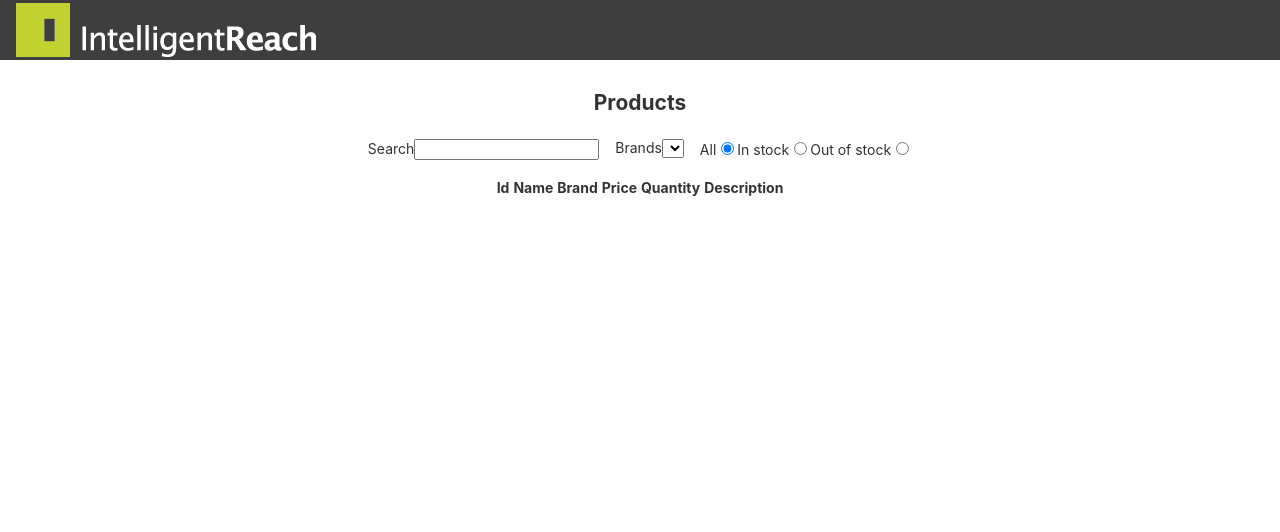
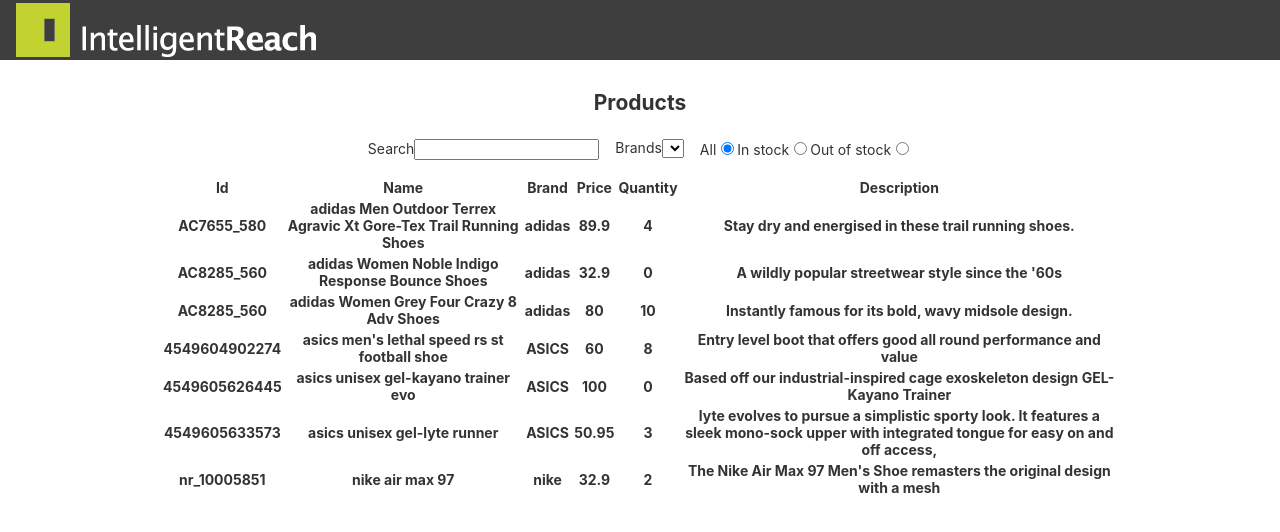
Before and after one commit to ronaldodupra/Dev-test, an Angular app: page / in a window 1280 px wide. Shown: the top 532 px of the page. Built offline with nearby package versions, Linux system fonts and the light colour scheme.

Commit message:
populate the grid with all products when the app component has loaded

```diff
--- a/src/app/app.component.html
+++ b/src/app/app.component.html
@@ -1,6 +1,8 @@
 <style>
   :host {
-    font-family: -apple-system, BlinkMacSystemFont, "Segoe UI", Roboto, Helvetica, Arial, sans-serif, "Apple Color Emoji", "Segoe UI Emoji", "Segoe UI Symbol";
+    font-family: -apple-system, BlinkMacSystemFont, "Segoe UI", Roboto,
+      Helvetica, Arial, sans-serif, "Apple Color Emoji", "Segoe UI Emoji",
+      "Segoe UI Symbol";
     font-size: 14px;
     color: #333;
     box-sizing: border-box;
@@ -118,19 +120,18 @@
     </div>
     <div class="filter">
       <label for="brands">Brands</label>
-      <select id="brands"> </select>
+      <select id="brands"></select>
     </div>
     <div class="filter">
       <label for="in-stock">All</label>
-      <input type="radio" id="in-stock" name="stock" value="all" checked>
+      <input type="radio" id="in-stock" name="stock" value="all" checked />
       <label for="in-stock">In stock</label>
-      <input type="radio" id="in-stock" name="stock" value="in-stock">
+      <input type="radio" id="in-stock" name="stock" value="in-stock" />
       <label for="out-of-stock">Out of stock</label>
-      <input type="radio" id="out-of-stock" name="stock" value="out-of-stock">
+      <input type="radio" id="out-of-stock" name="stock" value="out-of-stock" />
     </div>
   </div>
   <div class="container">
-    <products-table>
-    </products-table>
+    <products-table> </products-table>
   </div>
 </div>
--- a/src/app/app.component.ts
+++ b/src/app/app.component.ts
@@ -3,7 +3,7 @@
 @Component({
   selector: "app-root",
   templateUrl: "./app.component.html",
-  styleUrls: ["./app.component.css"]
+  styleUrls: ["./app.component.css"],
 })
 export class AppComponent {
   title = "ir-dev-test";
--- a/src/app/products/products-grid.component.html
+++ b/src/app/products/products-grid.component.html
@@ -1,27 +1,22 @@
 <table>
   <thead>
     <tr>
-      <th>
-        Id
-      </th>
-      <th>
-        Name
-      </th>
-      <th>
-        Brand
-      </th>
-      <th>
-        Price
-      </th>
-      <th>
-        Quantity
-      </th>
-      <th>
-        Description
-      </th>
+      <th>Id</th>
+      <th>Name</th>
+      <th>Brand</th>
+      <th>Price</th>
+      <th>Quantity</th>
+      <th>Description</th>
     </tr>
   </thead>
   <tbody>
-
+    <tr *ngFor="let product of products">
+      <th>{{ product.id }}</th>
+      <th>{{ product.name }}</th>
+      <th>{{ product.brand }}</th>
+      <th>{{ product.price }}</th>
+      <th>{{ product.quantity }}</th>
+      <th>{{ product.description }}</th>
+    </tr>
   </tbody>
 </table>
--- a/src/app/products/products-grid.component.ts
+++ b/src/app/products/products-grid.component.ts
@@ -1,4 +1,6 @@
-import { Component } from "@angular/core";
+import { Component, OnInit } from "@angular/core";
+import { ProductShared } from "../shared/product.shared";
+import { ProductsService } from "./products.service";
 
 @Component({
   selector: "products-table",
@@ -6,4 +8,15 @@
   styleUrls: [],
   providers: [],
 })
-export class ProductsGridComponent {}
+export class ProductsGridComponent implements OnInit {
+  constructor(private productService: ProductsService) {}
+  products: ProductShared[];
+  ngOnInit(): void {
+    this.loadProducts();
+  }
+  private loadProducts() {
+    this.productService.getProducts().subscribe((result) => {
+      this.products = result;
+    });
+  }
+}
```
Also changed, not shown: src/app/products/products.module.ts (+7 -12 lines), src/app/shared/product.shared.ts (added, +8 -0 lines).
